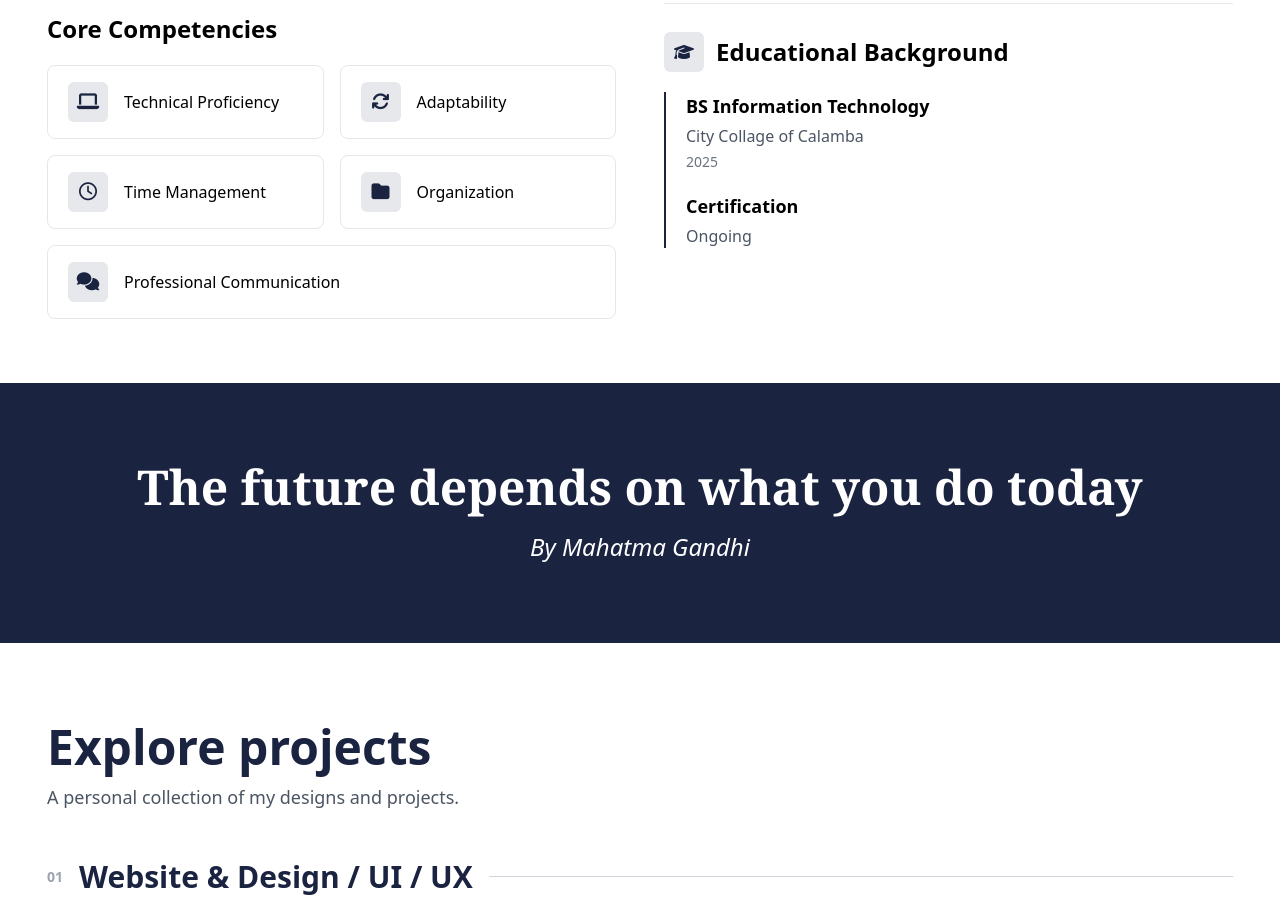
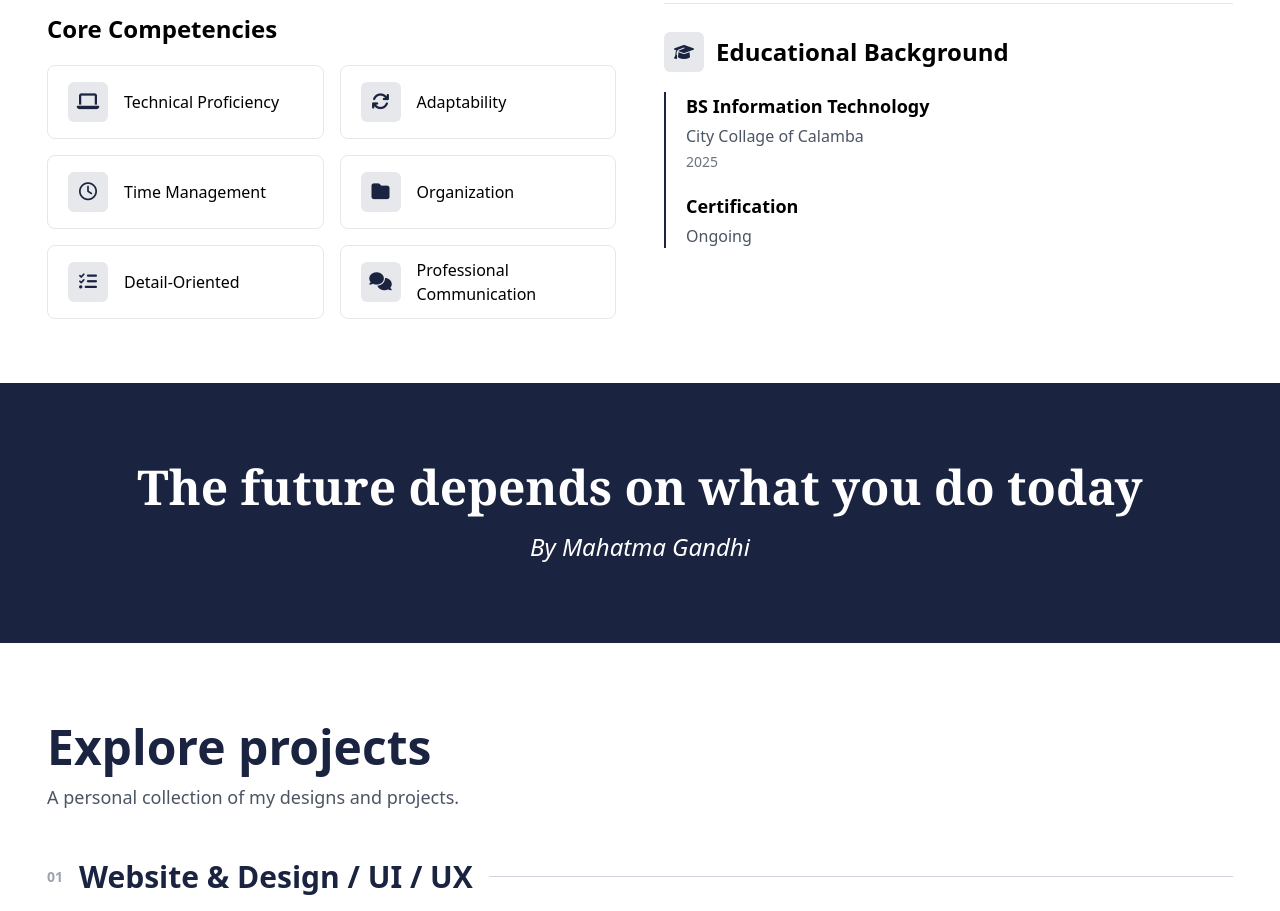
Before and after one commit to jeff-digital/jeff-va, a plain HTML site: page index.html in a window 1280 px wide. Shown: the part 1189-2100 px from the top of the page. Drawn offline with nearby package versions, Linux system fonts and the light colour scheme.

Commit message:
text change AM

```diff
--- a/index.html
+++ b/index.html
@@ -1088,15 +1088,15 @@
                         </div>
 
 
-
-                        <!-- PROFESSIONAL COMMUNICATION -->
+                        <!-- ================================================= -->
+                        <!-- DETAIL-ORIENTED -->
+                        <!-- ================================================= -->
 
                         <div
                             class="flex
                                 items-center
                                 gap-4
                                 h-[74px]
-                                   sm:col-span-2
                                 border
                                 border-gray-200
                                 rounded-lg
@@ -1117,6 +1117,50 @@
                             >
 
                                 <i
+                                    class="fa-solid fa-list-check
+                                        text-lg"
+                                ></i>
+
+                            </div>
+
+                            <span
+                                class="text-base
+                                    font-medium"
+                            >
+                                Detail-Oriented
+                            </span>
+
+                        </div>
+
+
+
+                        <!-- PROFESSIONAL COMMUNICATION -->
+
+                        <div
+                            class="flex
+                                items-center
+                                gap-4
+                                h-[74px]
+                                border
+                                border-gray-200
+                                rounded-lg
+                                px-5
+                                bg-white"
+                        >
+
+                            <div
+                                class="w-10
+                                    h-10
+                                    flex
+                                    items-center
+                                    justify-center
+                                    flex-shrink-0
+                                    rounded-md
+                                    bg-[#1a2340]/10
+                                    text-navy"
+                            >
+
+                                <i
                                     class="fa-solid fa-comments
                                         text-lg"
                                 ></i>
@@ -1131,6 +1175,8 @@
                             </span>
 
                         </div>
+
+
 
                     </div>
 
@@ -2287,6 +2333,20 @@
                             Hosting Setup
                         </div>
 
+                        <!-- Teamviewer -->
+
+                        <div
+                            class="rounded-xl
+                                bg-white
+                                border
+                                border-gray-200
+                                p-4
+                                min-w-0
+                                break-words
+                                overflow-wrap-anywhere"
+                        >
+                            TeamViewer
+                        </div>
                     </div>
 
                 </div>
@@ -4259,6 +4319,9 @@
 
 </footer>
 
+
+
+
 <!-- ========================================================= -->
 <!-- js directories -->
 <!-- ========================================================= -->
```
Lines whose indentation alone changed are shown as unchanged.
